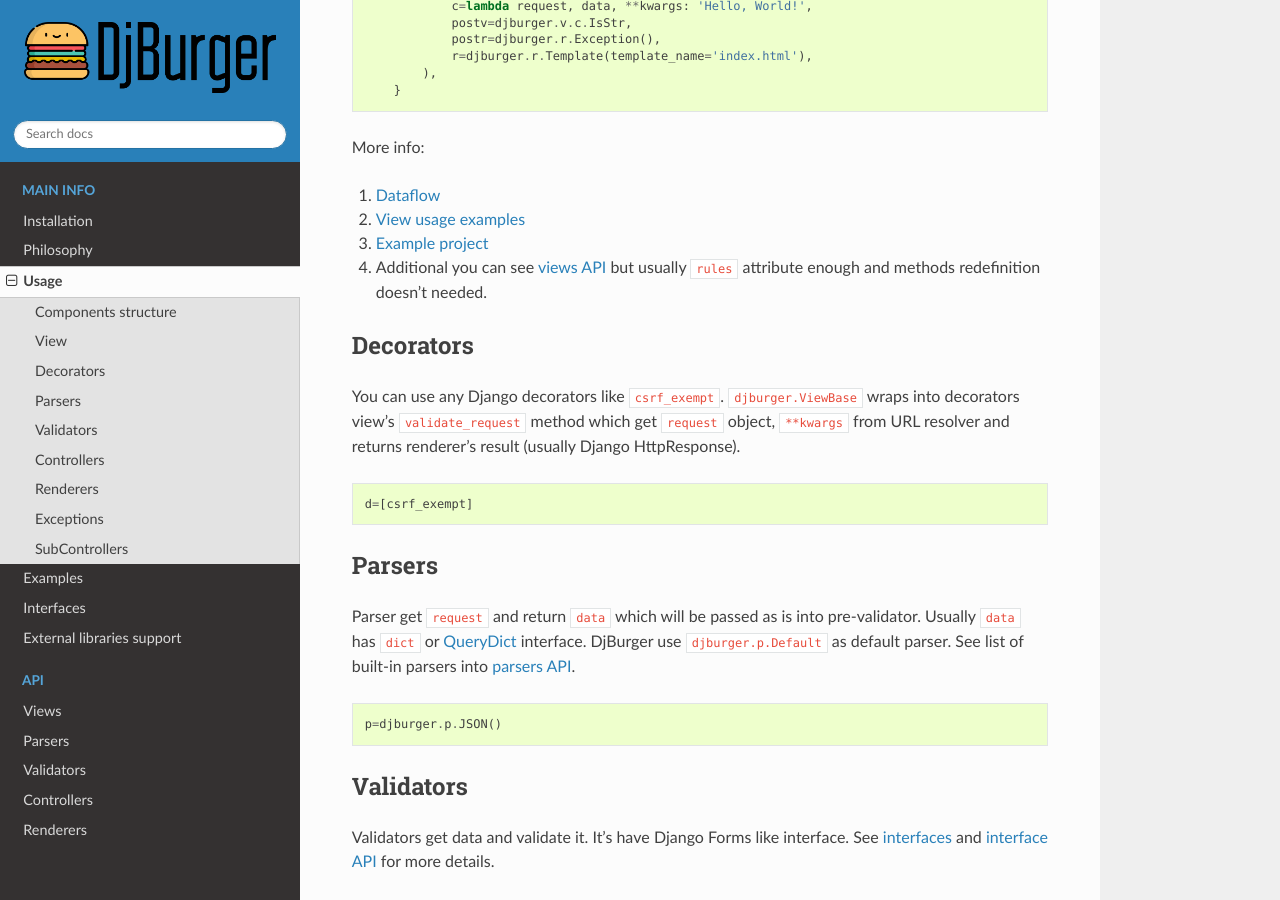
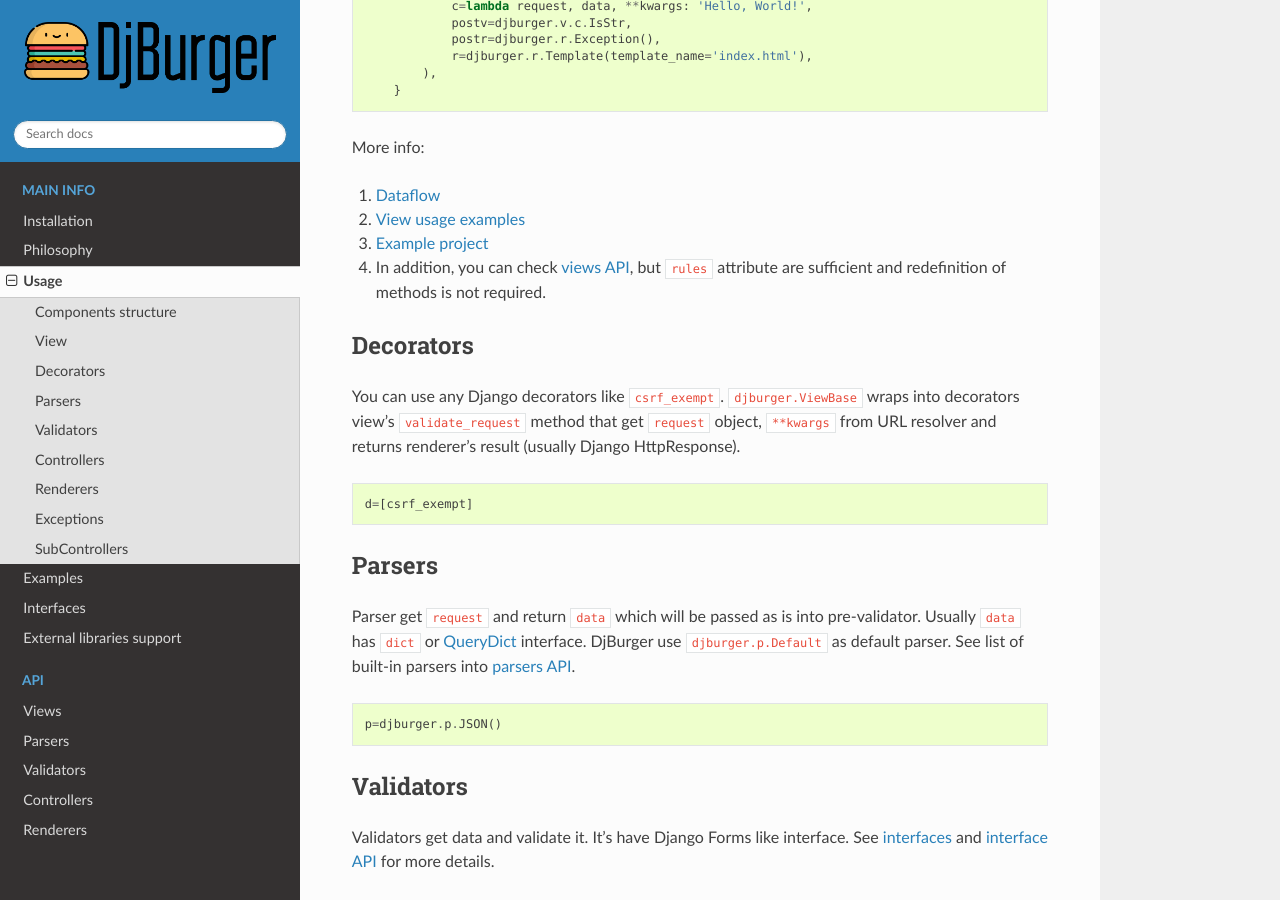
Before and after one commit to orsinium-archive/djburger, a Sphinx documentation site: the page built from wiki/source/usage.md, in a window 1280 px wide and 900 px high, scrolled down 1159 px. Built offline with Sphinx 7.4.7 and the Read the Docs theme 2.0.0, drawn with Linux system fonts in a browser that asks for light colours; some of the changed text lies outside the part shown.

Commit message:
Changes in README, usage and examples

````diff
--- a/wiki/source/usage.md
+++ b/wiki/source/usage.md
@@ -8,9 +8,9 @@ DjBurger modules:
 
 + `djburger.p`. Parsers. Can be used as `p`.
 + `djburger.v`. Validators. Can be used as `prev` and `postv`.
-  + `djburger.v.b`. Validators which can be used as **base** class for your own validators.
-  + `djburger.v.c`. Validators which can be used as **constructors** for simple validators.
-  + `djburger.v.w`. Validators which can be used as **wrappers** for external validators.
+  + `djburger.v.b`. Validators that can be used as **base** class for your own validators.
+  + `djburger.v.c`. Validators that can be used as **constructors** for simple validators.
+  + `djburger.v.w`. Validators that can be used as **wrappers** for external validators.
 + `djburger.c`. Controllers. Can be used as `c`.
 + `djburger.r`. Renderers. Can be used as `prer`, `postr` and `r`.
 + `djburger.e`. Exceptions.
@@ -54,12 +54,12 @@ More info:
 1. [Dataflow](philosophy.html#dataflow)
 1. [View usage examples](examples.html#view)
 1. [Example project](https://github.com/orsinium/djburger/tree/master/example)
-1. Additional you can see [views API](views.html) but usually `rules` attribute enough and methods redefinition doesn't needed.
+1. In addition, you can check [views API](views.html), but `rules` attribute are sufficient and redefinition of methods is not required.
 
 
 ## Decorators
 
-You can use any Django decorators like `csrf_exempt`. `djburger.ViewBase` wraps into decorators view's `validate_request` method which get `request` object, `**kwargs` from URL resolver and returns renderer's result (usually Django HttpResponse).
+You can use any Django decorators like `csrf_exempt`. `djburger.ViewBase` wraps into decorators view's `validate_request` method that get `request` object, `**kwargs` from URL resolver and returns renderer's result (usually Django HttpResponse).
 
 ```python
 d=[csrf_exempt]
````
Also changed, not shown: README.md (+1 -1 lines), wiki/source/examples.md (+1 -1 lines).
